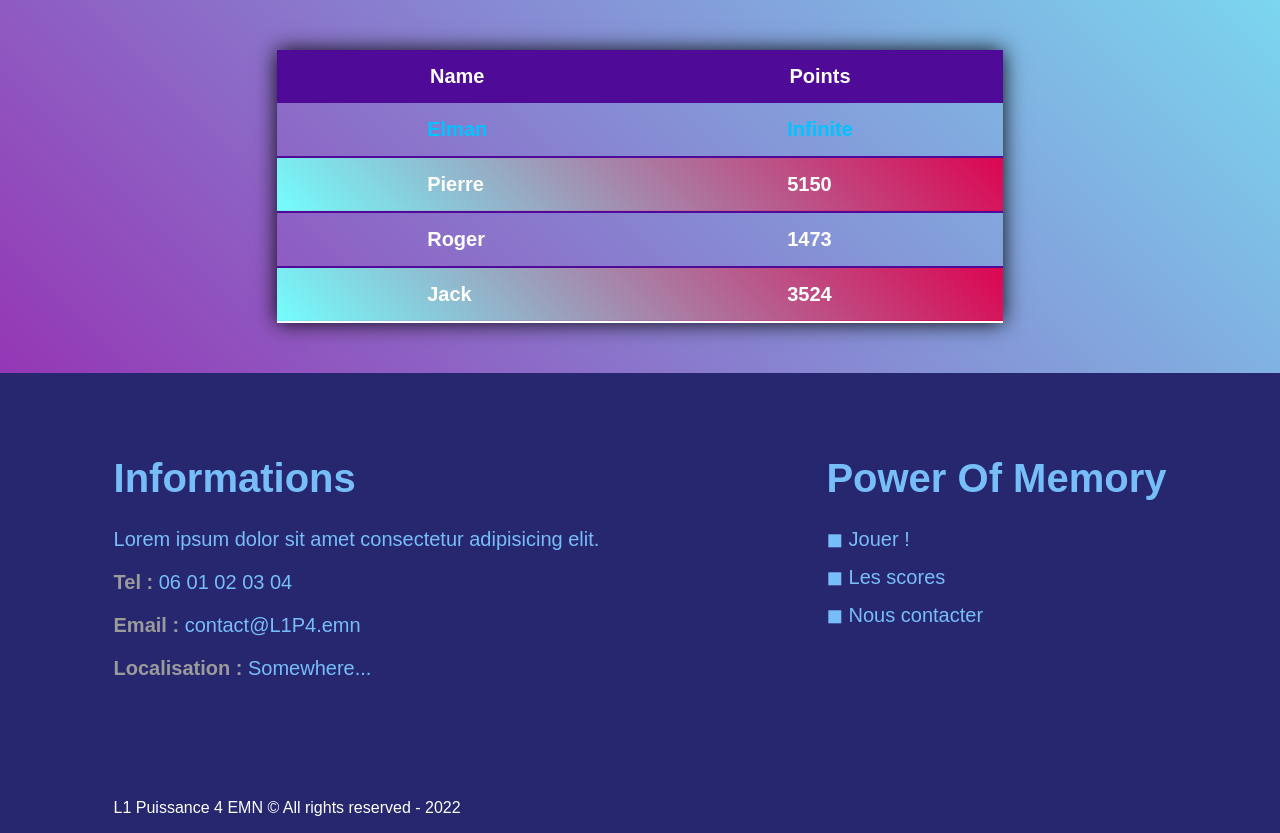
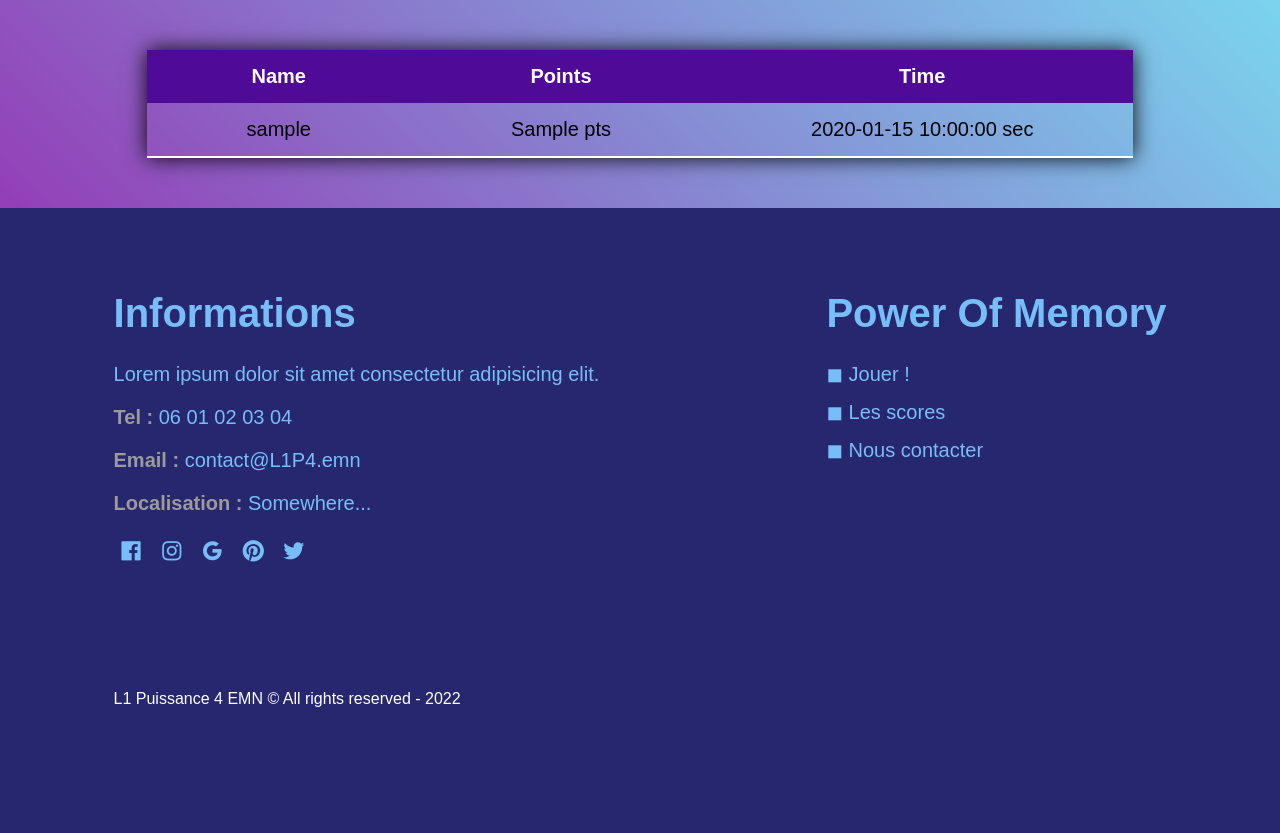
Before and after one commit to Elmani335/L1-Puissance4-EMN, a PHP site: page /scores.php in a window 1280 px wide. Shown: the part 400-1233 px from the top of the page. After the commit the page ends 1107 px from the top, so only its background shows below. Run offline with PHP 8.4, Linux system fonts and the light colour scheme; tables that the repository leaves empty or names only in its code hold one stand-in row (values such as "Sample post").

Commit message:
JS CSS PHP + BIG BUG FIX
BUG FIX + JS CSS PHP

```diff
--- a/assets/css/indexcss/register.css
+++ b/assets/css/indexcss/register.css
@@ -1,7 +1,5 @@
 p {
-    margin: 10px 30px;
     font-size: 2.5rem;
-    text-align: center;
 }
 
 .acc {
--- a/assets/css/indexcss/scores.css
+++ b/assets/css/indexcss/scores.css
@@ -21,7 +21,7 @@ body {
 
 .styled-table th,
 .styled-table td {
-    padding: 15px 150px;
+    padding: 15px 100px;
 }
 
 .styled-table tbody tr {
@@ -50,3 +50,6 @@ body {
     color: #ffffff;
     /* COULEUR DE LA PERSONNE NORMAL */
 }
+
+
+/* un joli css pour le bouton de refresh avec des coin arrondi  */
--- a/assets/includes/header.php
+++ b/assets/includes/header.php
@@ -7,9 +7,11 @@
     <link rel="stylesheet" href="assets/css/indexcss/footer.css">
     <link rel="stylesheet" href="assets/css/indexcss/1.css">
     <link rel="stylesheet" href="assets/css/indexcss/main.css">
+    <link href='https://unpkg.com/boxicons@2.1.4/css/boxicons.min.css' rel='stylesheet'>
+
 
     <title><?php echo '.' ?></title>
-    <script src="../assets/js/title.js"></script>
+    <script src="assets/js/title.js"></script>
 
 </head>
 <body>
--- a/assets/js/jeu-facile.js
+++ b/assets/js/jeu-facile.js
@@ -136,11 +136,15 @@ var library = {
             clearInterval(timer);
             finalElt.innerHTML = "Tu as gagné ! Ton score est de " + score + " points <br> Ton temps est de " + time + " secondes";
             postElt.classList.remove("hidden");
+            console.log(score);
+            console.log(time);
+
+            }
           }
         }
         click = 0;
       }
-    }
+
   }
 
   againElt.addEventListener("click", resetGame);
--- a/scores.php
+++ b/scores.php
@@ -21,26 +21,24 @@ include_once 'assets/includes/header.php';
     <tr>
       <th>Name</th>
       <th>Points</th>
+        <th>Time</th>
     </tr>
     </thead>
     <tbody>
-    <tr  class="active">
-      <td>Elman</td>
-      <td>Infinite</td>
-    </tr>
-    <tr class="normal">
-      <td>Pierre</td>
-      <td>5150</td>
-    </tr>
-    <tr class="normal">
-      <td>Roger</td>
-      <td>1473</td>
-    </tr>
-    <tr class="normal">
-      <td>Jack</td>
-      <td>3524</td>
-    </tr>
-    <!-- and so on... -->
+    <!-- tableau qui prend les donné du tableau scores de la bdd -->
+    <?php
+    $conn = mysqli_connect("localhost", "root", "", "website");
+    $sql = "SELECT * FROM scores ORDER BY points DESC LIMIT 5";
+    $result = mysqli_query($conn, $sql);
+    $resultCheck = mysqli_num_rows($result);
+    if ($resultCheck > 0) {
+      while ($row = mysqli_fetch_assoc($result)) {
+        echo "<tr><td>" . $row['username'] . "</td><td>" . $row['points'] . " pts" . "</td><td>" . $row['timer'] . " sec" . "</td></tr>";
+      }
+    }
+
+    ?>
+
     </tbody>
   </table>
 
```
Also changed, not shown: assets/js/jeu-difficile.js (+11 -0 lines), assets/js/jeu-moyen.js (+11 -0 lines).
